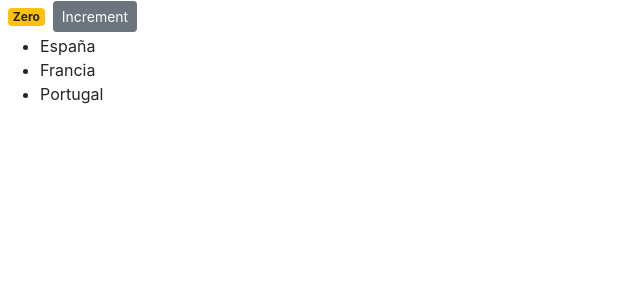
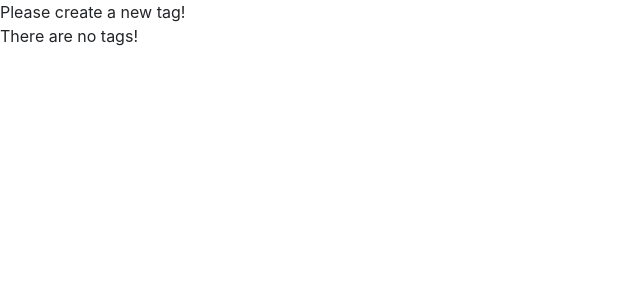
Before and after one commit to JaimeGuarino/counter-app, a React (Create React App) app: page / in a window 1280 px wide. Shown: the top 300 px of the page, without its empty margins (0-640 px from the left). Built offline with nearby package versions, Linux system fonts and the light colour scheme.

Commit message:
Conditional Rendering

```diff
--- a/src/components/counter.jsx
+++ b/src/components/counter.jsx
@@ -4,32 +4,27 @@
   // si ponemos cc, Create class
   state = {
     count: 0,
-    tags: ['España','Francia', 'Portugal']
+    tags: []
   };
+
+  renderTags() {
+    if (this.state.tags.length === 0) return <p>There are no tags!</p>;
+    return (
+      <ul>
+        {this.state.tags.map(tag => <li key={tag}>{tag}</li>)}
+      </ul>
+    );
+  }
 
   render() {
     return (
       // {this.state.count} dinamic changes// m-2 : margen 2 espacios// btn-sm diminutivo de small
       // a la hora de meter stilos podemos hacerlo de diferentes formas, {this.styles} o {{fontSize: 30}}
       <div>
-        <span className={this.getBadgeClasses()}>{this.formatCount()}</span>
-        <button className="btn btn-secondary btn-sm">Increment</button>
-        <ul>
-        {this.state.tags.map(tag => <li key={tag}>{ tag }</li>)}
-        </ul>
+        {this.state.tags.length === 0 && "Please create a new tag!"}
+        {this.renderTags()}
       </div>
     );
-  }
-
-  getBadgeClasses() {
-    let classes = "badge m-2 badge-";
-    classes += this.state.count === 0 ? "warning" : "primary";
-    return classes;
-  }
-
-  formatCount() {
-    const { count } = this.state;
-    return count === 0 ? "Zero" : count;
   }
 }
 
```
